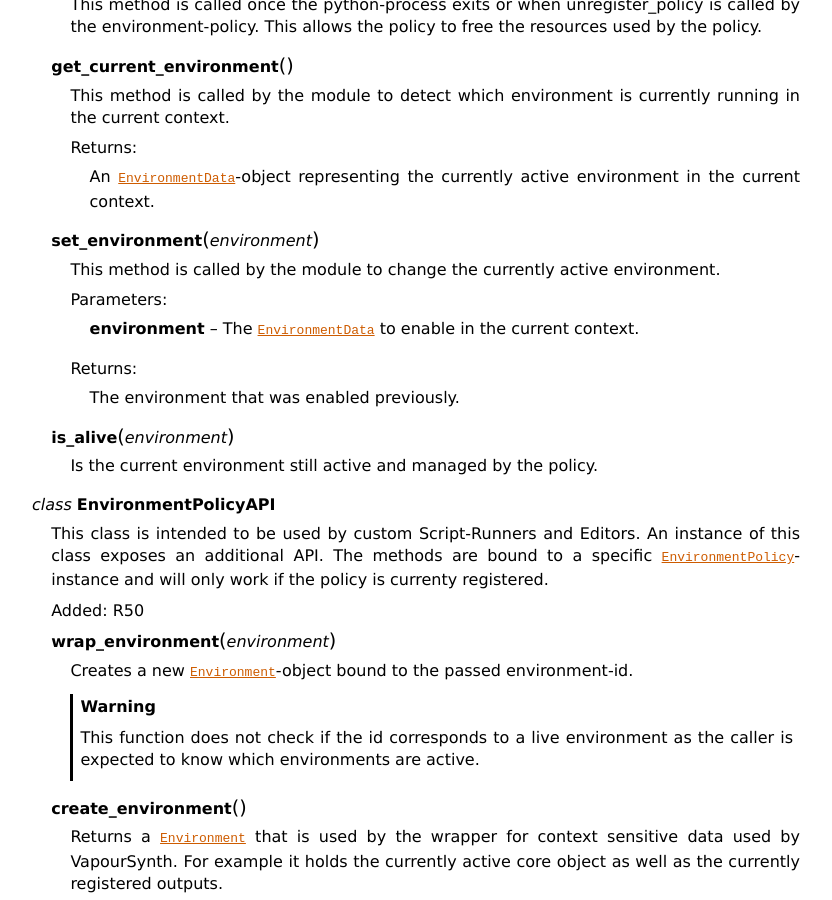
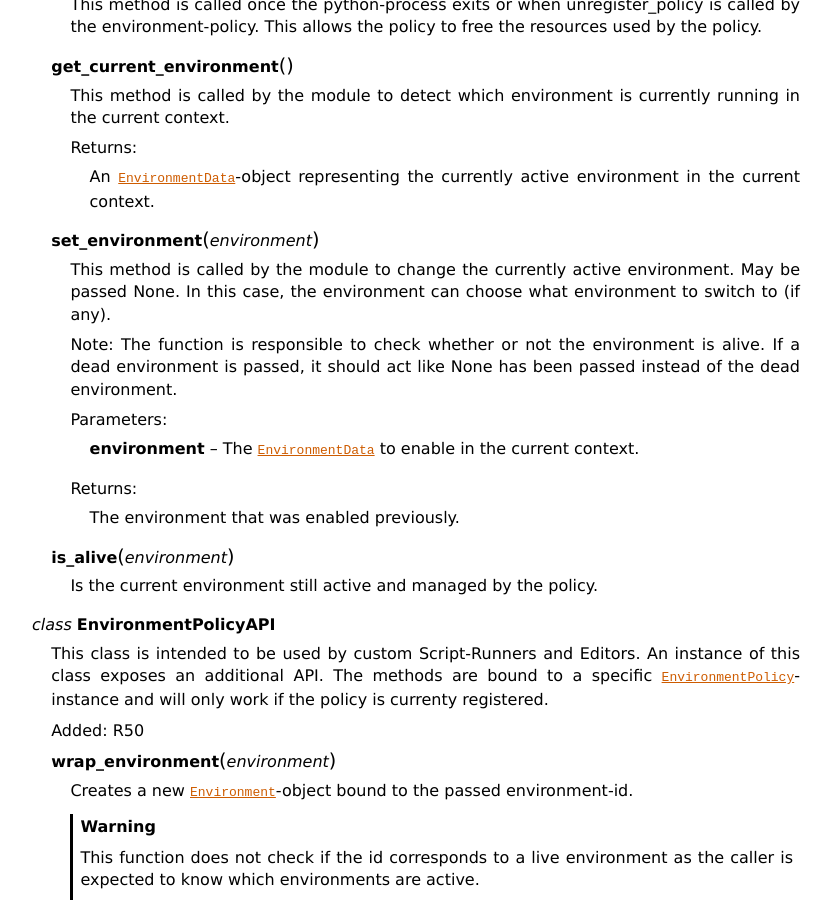
Before and after one commit to vapoursynth/vapoursynth, a Sphinx documentation site: the page built from doc/pythonreference.rst, in a window 1280 px wide and 900 px high, scrolled down 11702 px. Shown: the whole window, without its empty margins (48-880 px from the left). Built offline with Sphinx 7.4.7, drawn with Linux system fonts in a browser that asks for light colours; formulas are drawn with MathJax 3.

Commit message:
Clarify the function set_environment

```diff
--- a/doc/pythonreference.rst
+++ b/doc/pythonreference.rst
@@ -648,7 +648,10 @@ Classes and Functions
 
    .. py:method:: set_environment(environment)
 
-      This method is called by the module to change the currently active environment.
+      This method is called by the module to change the currently active environment. May be passed None. In this case,
+      the environment can choose what environment to switch to (if any).
+
+      Note: The function is responsible to check whether or not the environment is alive. If a dead environment is passed, it should act like None has been passed instead of the dead environment.
 
       :param environment: The :class:`EnvironmentData` to enable in the current context.
       :returns: The environment that was enabled previously.
```
